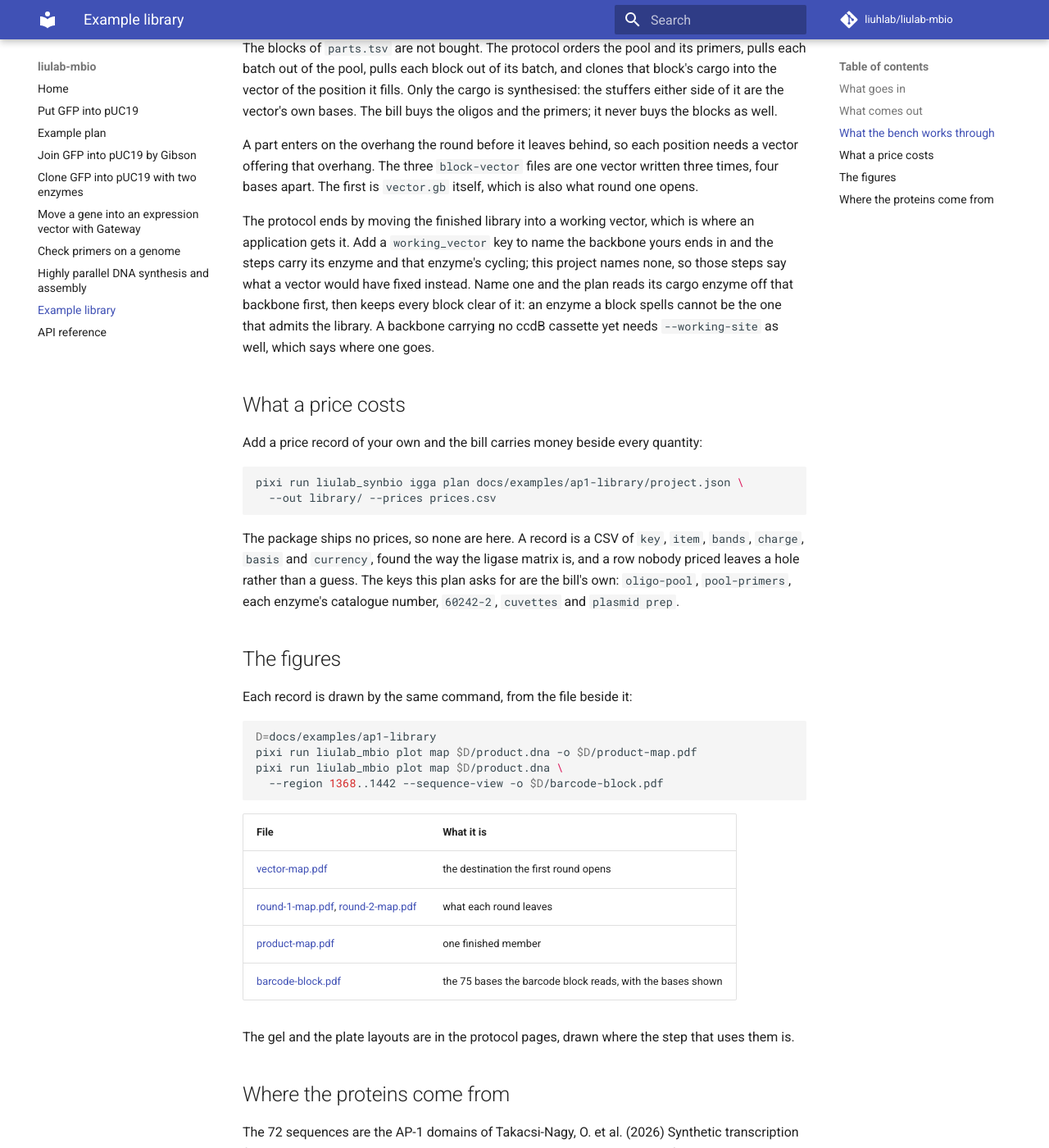
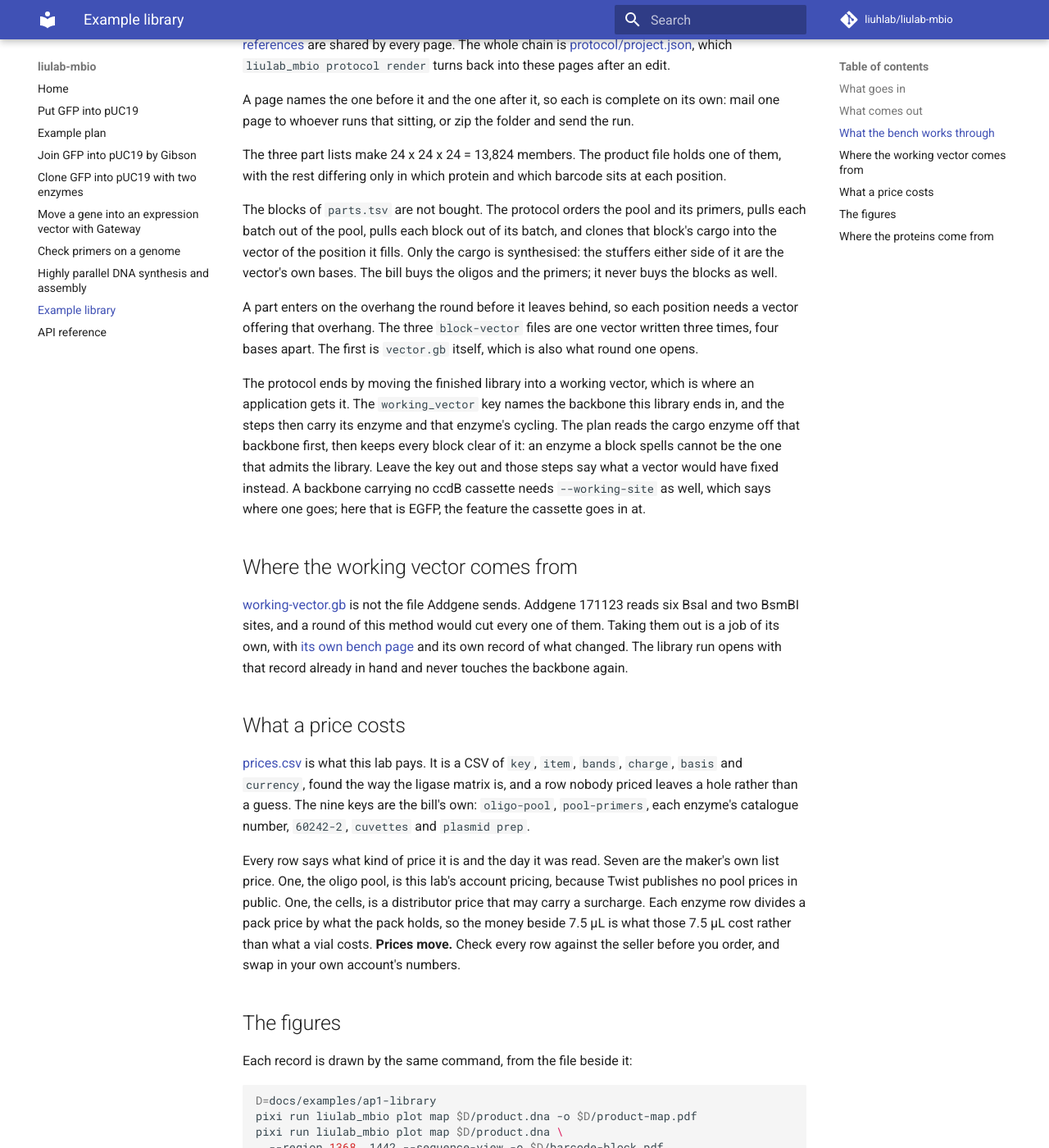
Before and after one commit to liuhlab/liulab-mbio, an MkDocs documentation site: the page built from docs/examples/ap1-library/index.md, in a window 1280 px wide and 1400 px high, scrolled down 2971 px. Shown: the whole window at 82% size. Built offline with MkDocs 1.6.1 and Material for MkDocs 9.7.7, drawn with Linux system fonts in a browser that asks for light colours; comment, search, counter and statistics services are not loaded; some of the changed text lies outside the part shown.

Commit message:
Give the AP-1 demo the vector, the prices and the pilot it would hold
The demo's index page said 16 numbers in the run have no source. It now says 4, and
every number it gained arrives in one of its own input files, the way a real user's
would. Nothing was added to the package to make the page look finished.

- `project.json` and `project-barcode-ligation.json` name `working_vector`
  (working-vector.gb, from #484), state `linkage_fidelity` and state the one-pot
  assembly's `final_assembly` mass and ratio. They state neither cycle count: nobody
  ran that pilot, and printing one would be the false number ADR 0017 exists to stop.
- `prices.csv`: nine rows for the nine keys the bill holds, one currency, each saying
  whether it is a list price, a distributor price or this lab's account pricing, and
  the day it was read. The enzymes are priced per µL off the S pack; the pool is the
  Twist tier the project's own bands name.
- `index.md`: the printed command gains `--working-site EGFP` and `--prices`, the two
  new inputs join the table, and a section says where the working vector comes from
  and what kind of price each row is.
- `scripts/check_examples.py`: the AP-1 plan generator runs the page's command.
- `protocols/assembly.py`: H24 was attached to the rounds protocol whatever the build
  stated, so a build sizing the pot closed the hole on one page and kept it on the
  other. It is now conditional, as `final.py` already was.

The generated example is deliberately not regenerated here; one pass at the end of the
batch rewrites it.

Co-Authored-By: Claude Opus 5 <noreply@anthropic.com>

````diff
--- a/docs/examples/ap1-library/index.md
+++ b/docs/examples/ap1-library/index.md
@@ -10,8 +10,12 @@ package's own and is not in the file.
 
 ```bash
 pixi run liulab_synbio igga plan docs/examples/ap1-library/project.json \
-  --out docs/examples/ap1-library
+  --out docs/examples/ap1-library \
+  --working-site EGFP --prices docs/examples/ap1-library/prices.csv
 ```
+
+`--working-site EGFP` says where the backbone's ccdB cassette goes, since this one carries
+none. `--prices` points at the price list this lab holds.
 
 To change what these files say, change the code and run that command again. The same inputs
 write the same bytes, so a run that changes nothing leaves them alone.
@@ -24,6 +28,8 @@ write the same bytes, so a run that changes nothing leaves them alone.
 | [project.json](project.json) | what this library chose: its three positions, its host, its completeness, its barcode rules, how its primers are plated, and that every design is read back on both routes |
 | [primers.tsv](primers.tsv) | the orthogonal primer set the oligo pool is amplified by |
 | [vector.gb](vector.gb) | the destination the first round opens |
+| [working-vector.gb](working-vector.gb) | the backbone the finished library ends in: pLVX-TetOne-Puro-GFP, Addgene 171123, with its eight BsaI and BsmBI sites taken out. Swap in your own backbone and name a site in it |
+| [prices.csv](prices.csv) | what this lab pays for each thing the run buys. Replace every row with your own quote |
 
 `primer_plates` says how this lab lays the primers out: what the vendor delivers in a well,
 what it is resuspended to, and what a working well holds. Leave it out and the primers are
@@ -102,26 +108,34 @@ offering that overhang. The three `block-vector` files are one vector written th
 bases apart. The first is `vector.gb` itself, which is also what round one opens.
 
 The protocol ends by moving the finished library into a working vector, which is where an
-application gets it. Add a `working_vector` key to name the backbone yours ends in and the
-steps carry its enzyme and that enzyme's cycling; this project names none, so those steps say
-what a vector would have fixed instead. Name one and the plan reads its cargo enzyme off that
+application gets it. The `working_vector` key names the backbone this library ends in, and the
+steps then carry its enzyme and that enzyme's cycling. The plan reads the cargo enzyme off that
 backbone first, then keeps every block clear of it: an enzyme a block spells cannot be the one
-that admits the library. A backbone carrying no ccdB cassette yet needs `--working-site` as
-well, which says where one goes.
+that admits the library. Leave the key out and those steps say what a vector would have fixed
+instead. A backbone carrying no ccdB cassette needs `--working-site` as well, which says where
+one goes; here that is EGFP, the feature the cassette goes in at.
+
+## Where the working vector comes from
+
+[working-vector.gb](working-vector.gb) is not the file Addgene sends. Addgene 171123 reads six
+BsaI and two BsmBI sites, and a round of this method would cut every one of them. Taking them
+out is a job of its own, with [its own bench page](working-vector-domestication.html) and its
+own record of what changed. The library run opens with that record already in hand and never
+touches the backbone again.
 
 ## What a price costs
 
-Add a price record of your own and the bill carries money beside every quantity:
+[prices.csv](prices.csv) is what this lab pays. It is a CSV of `key`, `item`, `bands`, `charge`,
+`basis` and `currency`, found the way the ligase matrix is, and a row nobody priced leaves a
+hole rather than a guess. The nine keys are the bill's own: `oligo-pool`, `pool-primers`, each
+enzyme's catalogue number, `60242-2`, `cuvettes` and `plasmid prep`.
 
-```bash
-pixi run liulab_synbio igga plan docs/examples/ap1-library/project.json \
-  --out library/ --prices prices.csv
-```
-
-The package ships no prices, so none are here. A record is a CSV of `key`, `item`, `bands`,
-`charge`, `basis` and `currency`, found the way the ligase matrix is, and a row nobody priced
-leaves a hole rather than a guess. The keys this plan asks for are the bill's own: `oligo-pool`,
-`pool-primers`, each enzyme's catalogue number, `60242-2`, `cuvettes` and `plasmid prep`.
+Every row says what kind of price it is and the day it was read. Seven are the maker's own list
+price. One, the oligo pool, is this lab's account pricing, because Twist publishes no pool
+prices in public. One, the cells, is a distributor price that may carry a surcharge. Each
+enzyme row divides a pack price by what the pack holds, so the money beside 7.5 µL is what
+those 7.5 µL cost rather than what a vial costs. **Prices move.** Check every row against the
+seller before you order, and swap in your own account's numbers.
 
 ## The figures
 
--- a/docs/examples/ap1-library/project.json
+++ b/docs/examples/ap1-library/project.json
@@ -7,6 +7,7 @@
   ],
   "parts": "parts.fasta",
   "vector": "vector.gb",
+  "working_vector": "working-vector.gb",
   "host": "human",
   "oligo_length": 350,
   "primers": "primers.tsv",
@@ -36,6 +37,11 @@
   ],
   "seed": 0,
   "reserved_extra": [],
+  "linkage_fidelity": 0.9,
+  "final_assembly": {
+    "vector_ng": 75,
+    "ratio": 2
+  },
   "barcode": {
     "length": 11,
     "min_distance": 3
````
Also changed, not shown: docs/adr/0017-a-plan-finishes-with-its-unfillable-holes.md (+18 -17 lines), docs/examples/ap1-library/prices.csv (added, +16 -0 lines), 4 other files.
